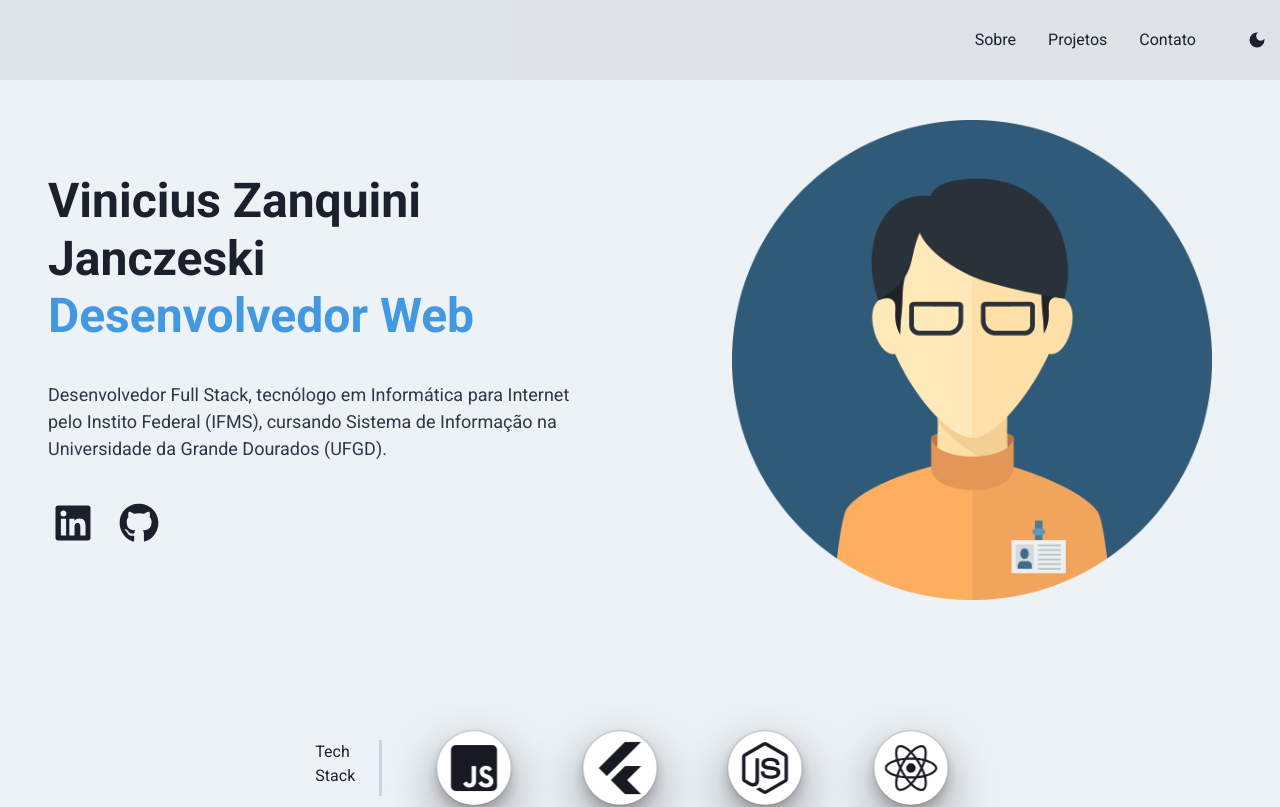
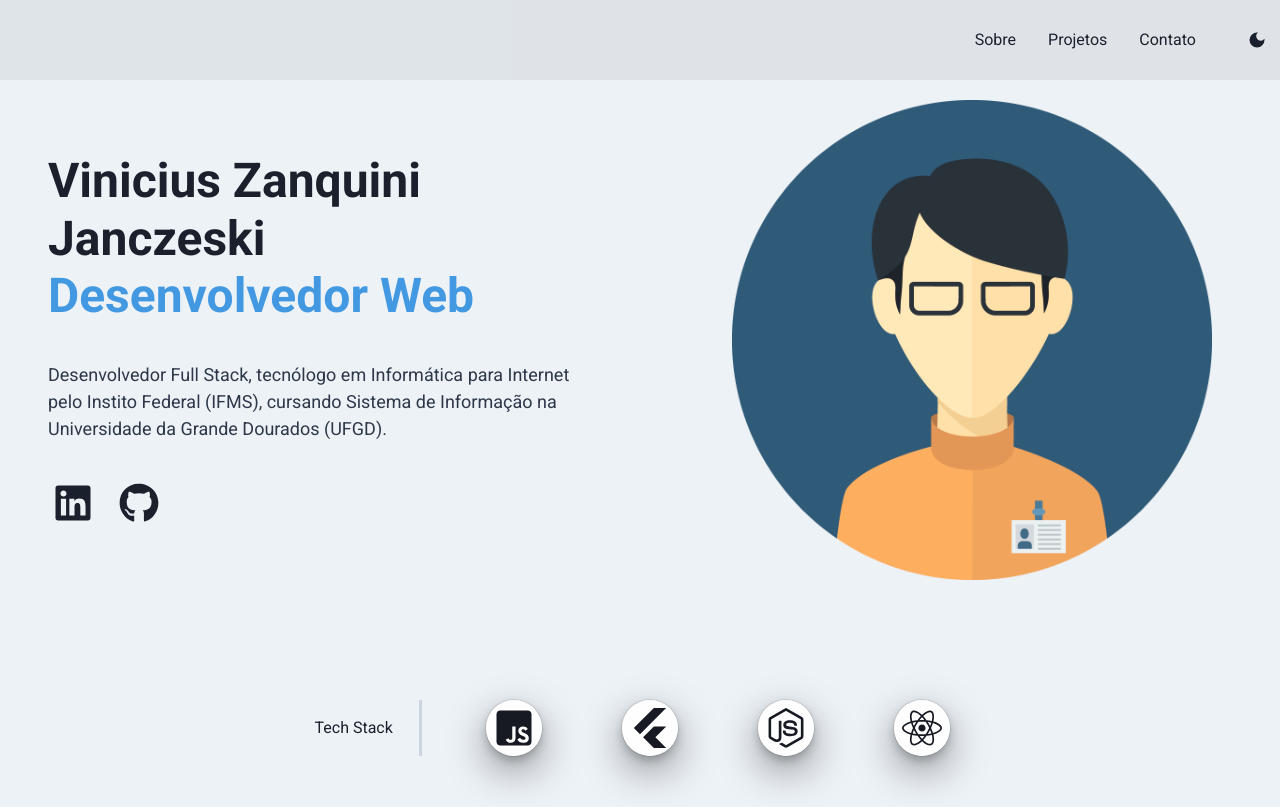
Before and after one commit to Janczeski/Portfolio, a Next.js app: page / in a window 1280 px wide. Shown: the top 807 px of the page. Built offline with nearby package versions, Linux system fonts and the light colour scheme.

Commit message:
changing linguages and projects page

```diff
--- a/components/About.tsx
+++ b/components/About.tsx
@@ -4,7 +4,7 @@ import { FaLinkedin, FaGithub } from "react-icons/fa"
 export default function About(){
 
     return(
-        <Stack minH={'90vh'} direction={{ base: 'column', md: 'row' }} id='Sobre' bg={useColorModeValue('gray.100', 'gray.700')}>
+        <Stack minH={'85vh'} direction={{ base: 'column', md: 'row' }} id='Sobre' bg={useColorModeValue('gray.100', 'gray.700')}>
             <Flex p={5} flex={1} align={'center'} justify={'center'}>
                 <Stack spacing={9} w={'full'} maxW={'70vh'}>
                     <Heading fontSize={{ base: '3xl', md: '4xl', lg: '5xl' }}>
--- a/components/Linguages.tsx
+++ b/components/Linguages.tsx
@@ -14,130 +14,77 @@ const ChakraBox = chakra(motion.div, {
 export default function Linguages(){
   return(
       <Stack minH={'10vh'} direction={{ base: 'column', md: 'row' }} bg={useColorModeValue('gray.100', 'gray.700')}>
-        <Flex p={5} flex={1} alignItems={'center'} justify={'center'}>
-          <Stack direction={{ base: 'column', md: 'row' }} spacing={12} color={useColorModeValue('gray.900', 'gray.800')}>
-            <Stack borderRightWidth={'3px'} borderColor={useColorModeValue('gray.300', 'gray.800')}>
-              <Text fontSize={'2vh'} marginRight={'3vh'} color={useColorModeValue('gray.800', 'gray.100')}>
+        <Flex p={5} flex={1} alignItems={'center'} justify={'center'} >
+          <Stack direction={{ base: 'column', md: 'row' }} spacing={12} color={useColorModeValue('gray.900', 'gray.800')} marginBottom={'5vh'}>
+            <Stack borderRightWidth={'3px'} borderColor={useColorModeValue('gray.300', 'gray.800')}  justify={'center'}>
+              <Text fontSize={'2vh'} marginRight={'3vh'} color={useColorModeValue('gray.800', 'gray.100')} minW={'10vh'}>
                 Tech Stack
               </Text>
             </Stack>
 
             <Container display="flex">
               <ChakraBox
-                animate={{
-                  scale: [1, 1.5, 1.5, 1, 1],
-                  rotate: [0, 0, 360, 360, 0],
-                  borderRadius: ["50%", "50%", "50%", "50%", "50%"],
-                }}
-                // @ts-ignore no problem in operation, although type error appears.
-                transition={{
-                  duration: 5,
-                  ease: "easeInOut",
-                  repeat: Infinity,
-                  repeatType: "loop",
-                }}
                 shadow={'dark-lg'}
-                rounded='md'
+                borderRadius={"full"}
                 padding="2"
-                bgGradient="linear(to-l, #FFFF, #FFFF)"
+                bgColor={'whiteAlpha.900'}
                 display="flex"
                 justifyContent="center"
                 alignItems="center"
                 width="7vh"
                 height="7vh"
               >
-              <FaJsSquare size={'40'}/>
+                <FaJsSquare size={'40'}/>
               </ChakraBox>
             </Container>
 
             <Container display="flex">
               <ChakraBox
-                animate={{
-                  scale: [1, 1.5, 1.5, 1, 1],
-                  rotate: [0, 0, 360, 360, 0],
-                  borderRadius: ["50%", "50%", "50%", "50%", "50%"],
-                }}
-                // @ts-ignore no problem in operation, although type error appears.
-                transition={{
-                  duration: 5,
-                  ease: "easeInOut",
-                  repeat: Infinity,
-                  repeatType: "loop",
-                }}
                 shadow={'dark-lg'}
-                rounded='md'
-                bg='white'
+                borderRadius={"full"}
                 padding="2"
-                bgGradient="linear(to-l, #FFFF, #FFFF)"
+                bgColor={'whiteAlpha.900'}
                 display="flex"
                 justifyContent="center"
                 alignItems="center"
                 width="7vh"
                 height="7vh"
               >
-              <SiFlutter size={'40'}/>
+                <SiFlutter size={'40'}/>
               </ChakraBox>
             </Container>
 
             <Container display="flex">
               <ChakraBox
-                animate={{
-                  scale: [1, 1.5, 1.5, 1, 1],
-                  rotate: [0, 0, 360, 360, 0],
-                  borderRadius: ["50%", "50%", "50%", "50%", "50%"],
-                }}
-                // @ts-ignore no problem in operation, although type error appears.
-                transition={{
-                  duration: 5,
-                  ease: "easeInOut",
-                  repeat: Infinity,
-                  repeatType: "loop",
-                }}
                 shadow={'dark-lg'}
-                rounded='md'
-                bg='white'
+                borderRadius={"full"}
                 padding="2"
-                bgGradient="linear(to-l, #FFFF, #FFFF)"
+                bgColor={'whiteAlpha.900'}
                 display="flex"
                 justifyContent="center"
                 alignItems="center"
                 width="7vh"
                 height="7vh"
               >
-              <FaNodeJs size={'40'}/>
+                <FaNodeJs size={'40'}/>
               </ChakraBox>
             </Container>
 
             <Container display="flex">
               <ChakraBox
-                animate={{
-                  scale: [1, 1.5, 1.5, 1, 1],
-                  rotate: [0, 0, 360, 360, 0],
-                  borderRadius: ["50%", "50%", "50%", "50%", "50%"],
-                }}
-                // @ts-ignore no problem in operation, although type error appears.
-                transition={{
-                  duration: 5,
-                  ease: "easeInOut",
-                  repeat: Infinity,
-                  repeatType: "loop",
-                }}
                 shadow={'dark-lg'}
-                rounded='md'
-                bg='white'
+                borderRadius={"full"}
                 padding="2"
-                bgGradient="linear(to-l, #FFFF, #FFFF)"
+                bgColor={'whiteAlpha.900'}
                 display="flex"
                 justifyContent="center"
                 alignItems="center"
                 width="7vh"
                 height="7vh"
               >
-              <FaReact size={'40'}/>
+                <FaReact size={'40'}/>
               </ChakraBox>
             </Container>
-
-
           </Stack>
         </Flex>
       </Stack>
--- a/components/Projects.tsx
+++ b/components/Projects.tsx
@@ -34,7 +34,7 @@ export default function Projects(){
                         </Text>
                         <Text fontSize={{ base: 'md', lg: 'lg' }} color={useColorModeValue('gray.700', 'gray.100')} >
                             Este é meu primeiro projeto desenvolvido, ele se refere ao meu portifólio, que é onde estamos no momento,
-                            foi desenvolvido em Flutter com Chakra UI e aqui estará presente todos meus projetos futuros.
+                            foi desenvolvido em Flutter com Chakra UI e aqui estarão presentes todos meus projetos futuros.
                         </Text>
                     </Stack>
                 </Flex>
```
